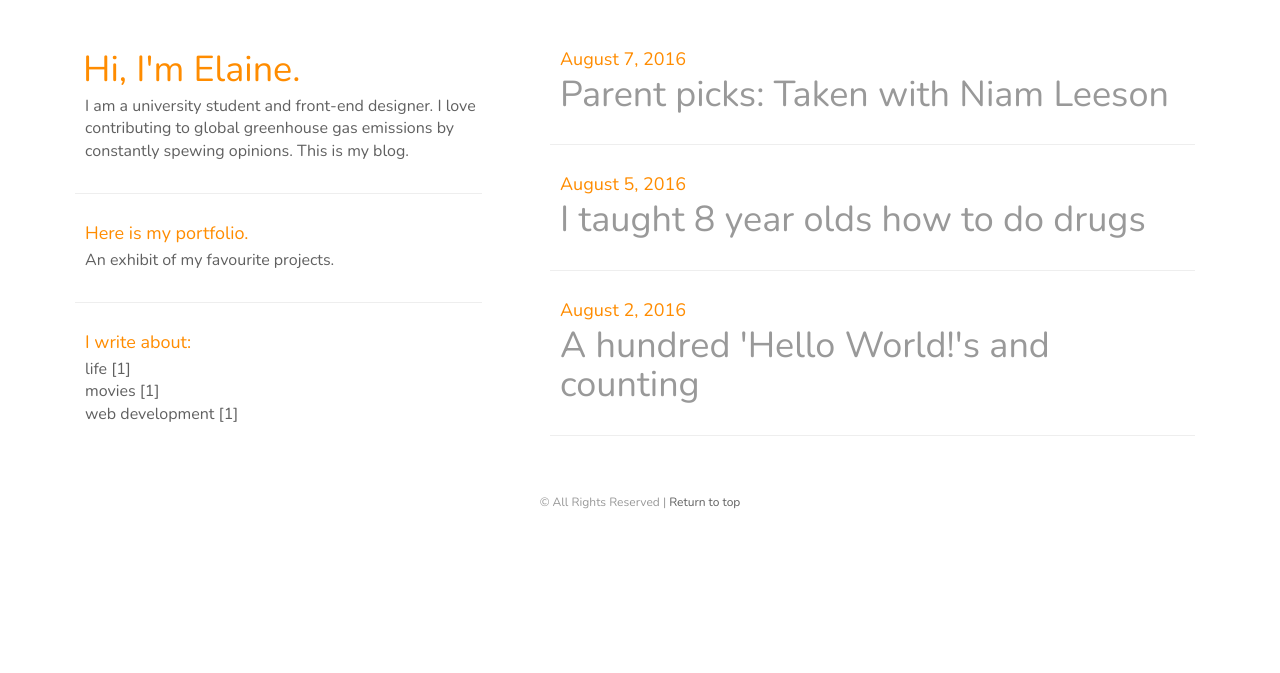
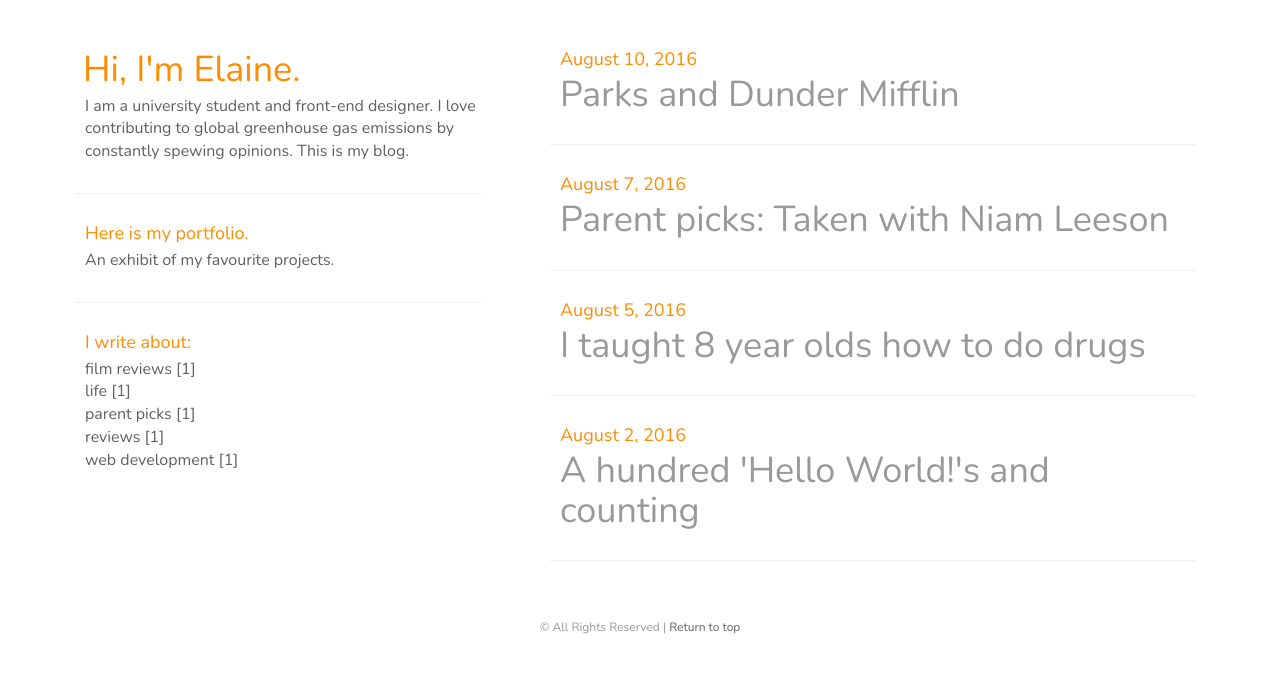
Before and after one commit to elaineg/blog, a Jekyll site: the page built from index.html, in a window 1280 px wide. Shown: the top 673 px of the page. Built offline with Jekyll 4.4.1, drawn with Linux system fonts in a browser that asks for light colours; the list of posts is cut into pages by our own code.

Commit message:
back and next

```diff
--- a/_posts/2016-08-07-taken-with-niam-leeson.md
+++ b/_posts/2016-08-07-taken-with-niam-leeson.md
@@ -2,7 +2,7 @@
 layout: post
 title: 'Parent picks: Taken with Niam Leeson'
 date: 2016-08-07
-tags: [movies]
+tags: [reviews, parent picks]
 ---
 Movies can be academic. At least, that's the lie I tell myself in order to justify living a life completely composed of oxygen consumption. On the bright side, I live in an ideal set of circumstances to become a movie scholar. The movie preferences of my family members are perfect clichés. My dad keeps himself sane on unspeakably awful Asian warrior soaps and mindless spy films, while my mother only watches BBC's most critically acclaimed rom coms ("My time is too precious!"). My tasteless self leans more toward the trash action genre, but I recently got baited to attend a surprise birthday on the premise we would be baking Jane Austen pastries. Actions speak louder than words, so while my dignity can't admit to having an affinity for chick flicks, I know I'm certainly not kidding anyone.
 
--- /dev/null
+++ b/_posts/2016-08-10-nonprofit-vs-corporate.md
@@ -0,0 +1,7 @@
+---
+layout: post
+title: Parks and Dunder Mifflin
+date: 2016-08-10
+tags: [film reviews]
+---
+"*Parks and Recreation* is one instance where the spinoff is better," I say, completely straying from popular opinion.
```
